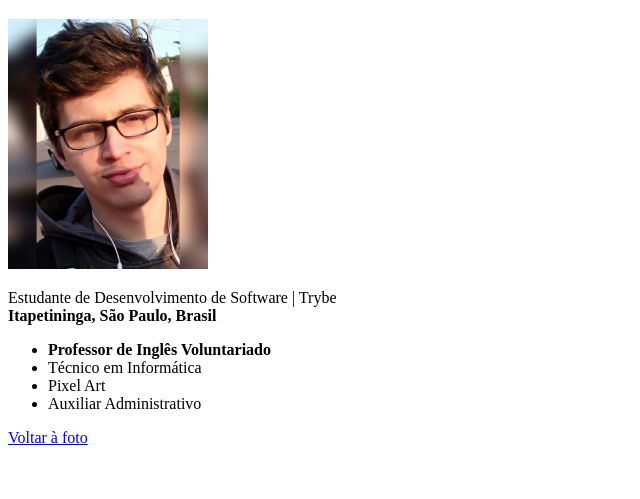
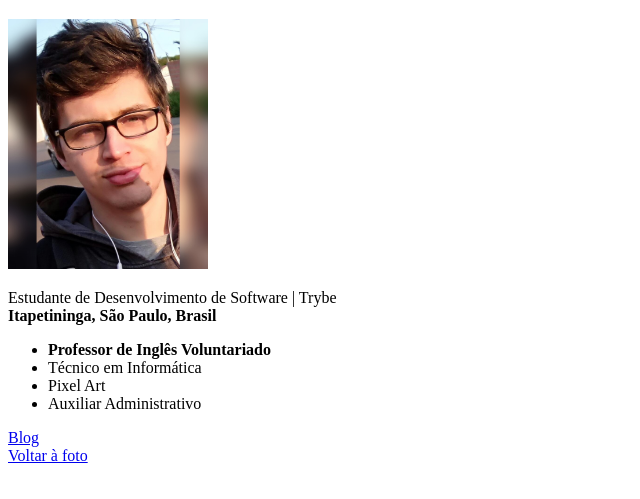
Before and after one commit to DanrlleyR/exercicios-trybe, a plain HTML site: page index.html in a window 1280 px wide. Shown: the part 61-560 px from the top of the page, without its empty margins (0-640 px from the left). Drawn offline with Linux system fonts and the light colour scheme.

Commit message:
Adicionado link externo para blog

```diff
--- a/index.html
+++ b/index.html
@@ -19,7 +19,7 @@
         </ul>
 
 
-
+        <a href="https://issuu.com/tocatoon/docs/su8.docx">Blog</a><br>
         <a href="#foto">Voltar à foto</a>
     </body>
 </html>
```
